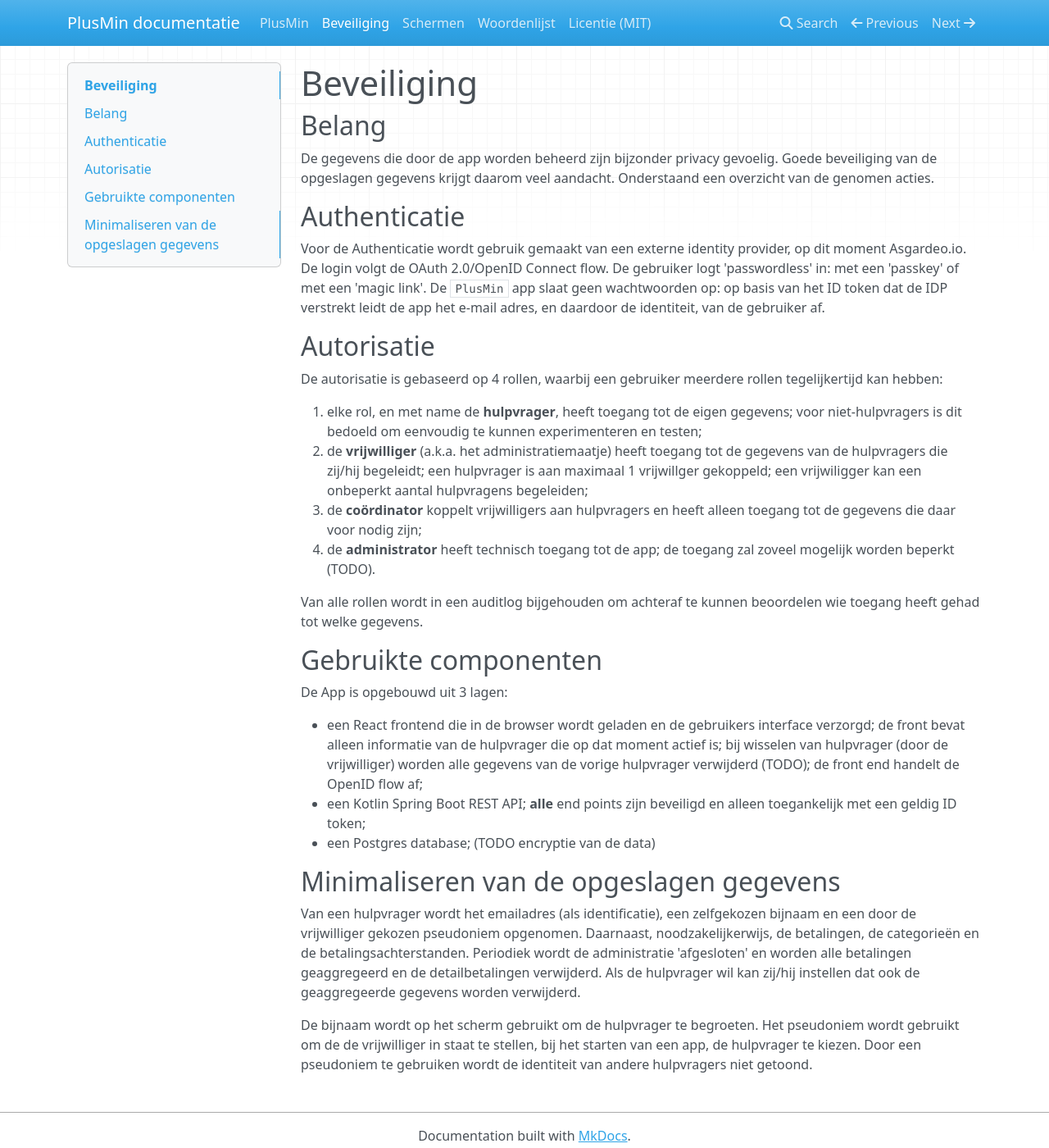
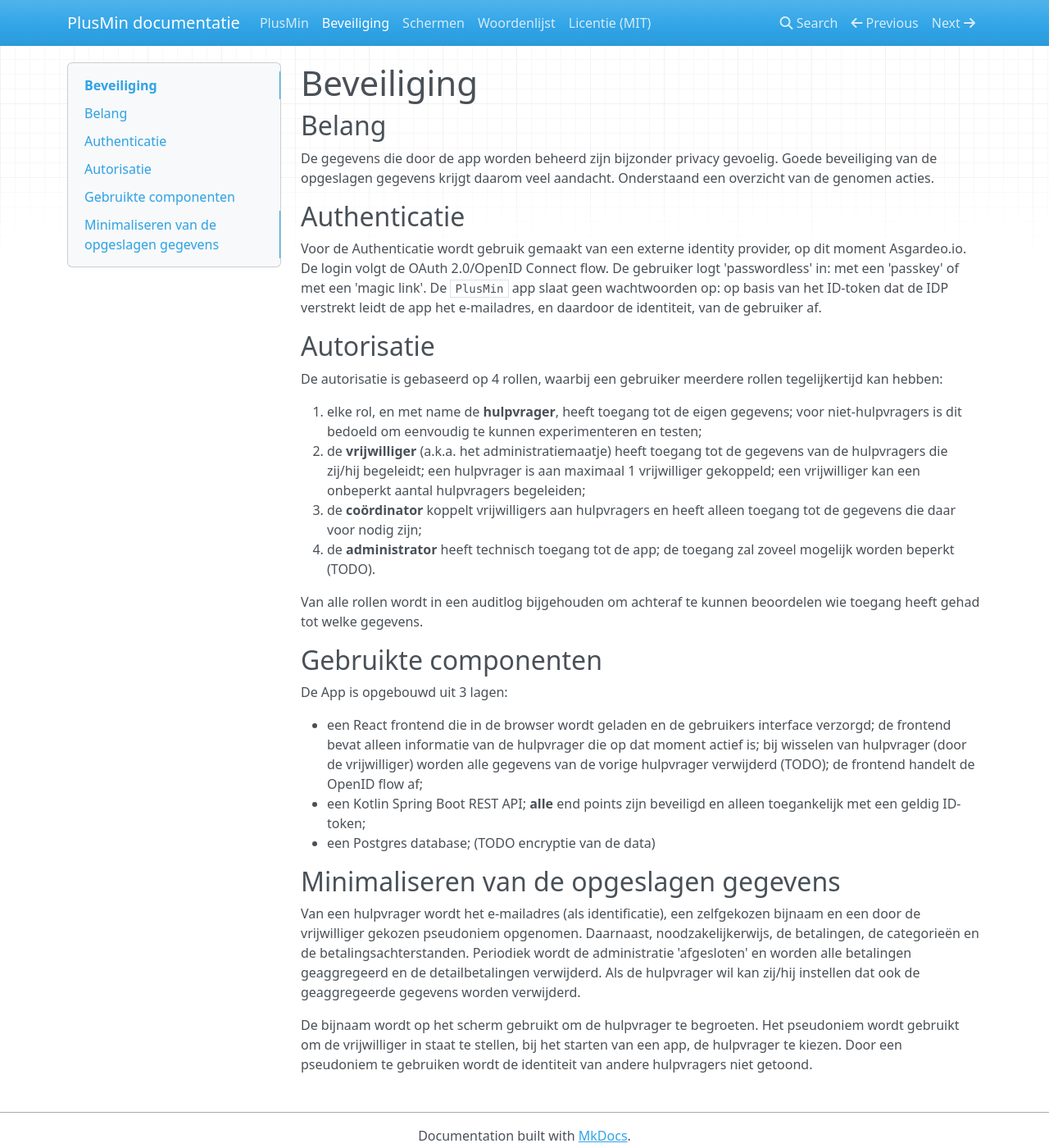
Before and after one commit to plusminapp/pm-docs, an MkDocs documentation site: the page built from docs/1-beveiliging.md, in a window 1280 px wide and 1400 px high. Shown: the whole window at 82% size. Built offline with MkDocs 1.6.1, drawn with Linux system fonts in a browser that asks for light colours; nearby versions of some CDN libraries.

Commit message:
- spelling check

```diff
--- a/docs/1-beveiliging.md
+++ b/docs/1-beveiliging.md
@@ -4,14 +4,14 @@
 De gegevens die door de app worden beheerd zijn bijzonder privacy gevoelig. Goede beveiliging van de opgeslagen gegevens krijgt daarom veel aandacht. Onderstaand een overzicht van de genomen acties.
 
 ## Authenticatie
-Voor de Authenticatie wordt gebruik gemaakt van een externe identity provider, op dit moment Asgardeo.io. De login volgt de OAuth 2.0/OpenID Connect flow. De gebruiker logt 'passwordless' in: met een 'passkey' of met een 'magic link'. De `PlusMin` app slaat geen wachtwoorden op: op basis van het ID token dat de IDP verstrekt leidt de app het e-mail adres, en daardoor de identiteit, van de gebruiker af.
+Voor de Authenticatie wordt gebruik gemaakt van een externe identity provider, op dit moment Asgardeo.io. De login volgt de OAuth 2.0/OpenID Connect flow. De gebruiker logt 'passwordless' in: met een 'passkey' of met een 'magic link'. De `PlusMin` app slaat geen wachtwoorden op: op basis van het ID-token dat de IDP verstrekt leidt de app het e-mailadres, en daardoor de identiteit, van de gebruiker af.
 
 ## Autorisatie
 De autorisatie is gebaseerd op 4 rollen, waarbij een gebruiker meerdere rollen tegelijkertijd kan hebben:
 
 1. elke rol, en met name de **hulpvrager**, heeft toegang tot de eigen gegevens; voor niet-hulpvragers is dit bedoeld om eenvoudig te kunnen experimenteren en testen;
-2. de **vrijwilliger** (a.k.a. het administratiemaatje) heeft toegang tot de gegevens van de hulpvragers die zij/hij begeleidt; een hulpvrager is aan maximaal 1 vrijwillger gekoppeld; een vrijwiligger kan een onbeperkt aantal hulpvragens begeleiden;
-2. de **co&ouml;rdinator** koppelt vrijwilligers aan hulpvragers en heeft alleen toegang tot de gegevens die daar voor nodig zijn;
+2. de **vrijwilliger** (a.k.a. het administratiemaatje) heeft toegang tot de gegevens van de hulpvragers die zij/hij begeleidt; een hulpvrager is aan maximaal 1 vrijwilliger gekoppeld; een vrijwilliger kan een onbeperkt aantal hulpvragers begeleiden;
+3. de **co&ouml;rdinator** koppelt vrijwilligers aan hulpvragers en heeft alleen toegang tot de gegevens die daar voor nodig zijn;
 4. de **administrator** heeft technisch toegang tot de app; de toegang zal zoveel mogelijk worden beperkt (TODO).
 
 Van alle rollen wordt in een auditlog bijgehouden om achteraf te kunnen beoordelen wie toegang heeft gehad tot welke gegevens.
@@ -19,11 +19,11 @@ Van alle rollen wordt in een auditlog bijgehouden om achteraf te kunnen beoordel
 ## Gebruikte componenten
 De App is opgebouwd uit 3 lagen:
 
-- een React frontend die in de browser wordt geladen en de gebruikers interface verzorgd; de front bevat alleen informatie van de hulpvrager die op dat moment actief is; bij wisselen van hulpvrager (door de vrijwilliger) worden alle gegevens van de vorige hulpvrager verwijderd (TODO); de front end handelt de OpenID flow af;
-- een Kotlin Spring Boot REST API; **alle** end points zijn beveiligd en alleen toegankelijk met een geldig ID token;
+- een React frontend die in de browser wordt geladen en de gebruikers interface verzorgd; de frontend bevat alleen informatie van de hulpvrager die op dat moment actief is; bij wisselen van hulpvrager (door de vrijwilliger) worden alle gegevens van de vorige hulpvrager verwijderd (TODO); de frontend handelt de OpenID flow af;
+- een Kotlin Spring Boot REST API; **alle** end points zijn beveiligd en alleen toegankelijk met een geldig ID-token;
 - een Postgres database; (TODO encryptie van de data)
 
 ## Minimaliseren van de opgeslagen gegevens
-Van een hulpvrager wordt het emailadres (als identificatie), een zelfgekozen bijnaam en een door de vrijwilliger gekozen pseudoniem opgenomen. Daarnaast, noodzakelijkerwijs, de betalingen, de categorie&euml;n en de betalingsachterstanden. Periodiek wordt de administratie 'afgesloten' en worden alle betalingen geaggregeerd en de detailbetalingen verwijderd. Als de hulpvrager wil kan zij/hij instellen dat ook de geaggregeerde gegevens worden verwijderd.
+Van een hulpvrager wordt het e-mailadres (als identificatie), een zelfgekozen bijnaam en een door de vrijwilliger gekozen pseudoniem opgenomen. Daarnaast, noodzakelijkerwijs, de betalingen, de categorie&euml;n en de betalingsachterstanden. Periodiek wordt de administratie 'afgesloten' en worden alle betalingen geaggregeerd en de detailbetalingen verwijderd. Als de hulpvrager wil kan zij/hij instellen dat ook de geaggregeerde gegevens worden verwijderd.
 
-De bijnaam wordt op het scherm gebruikt om de hulpvrager te begroeten. Het pseudoniem wordt gebruikt om de de vrijwilliger in staat te stellen, bij het starten van een app, de hulpvrager te kiezen. Door een pseudoniem te gebruiken wordt de identiteit van andere hulpvragers niet getoond.
+De bijnaam wordt op het scherm gebruikt om de hulpvrager te begroeten. Het pseudoniem wordt gebruikt om de vrijwilliger in staat te stellen, bij het starten van een app, de hulpvrager te kiezen. Door een pseudoniem te gebruiken wordt de identiteit van andere hulpvragers niet getoond.
```
Also changed, not shown: docs/8-woordelijst.md (+2 -2 lines), docs/index.md (+32 -12 lines).
